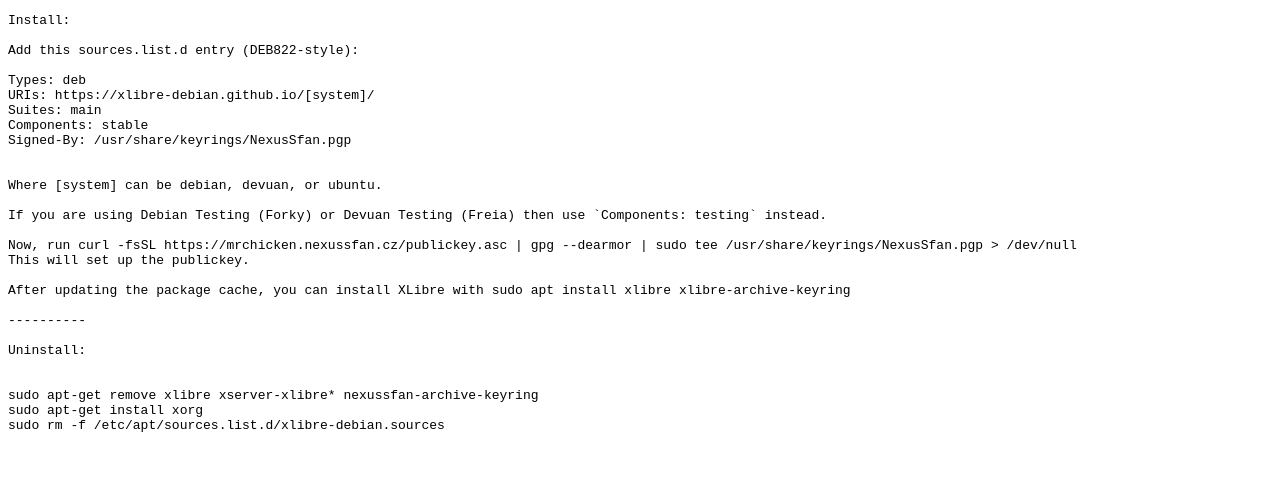
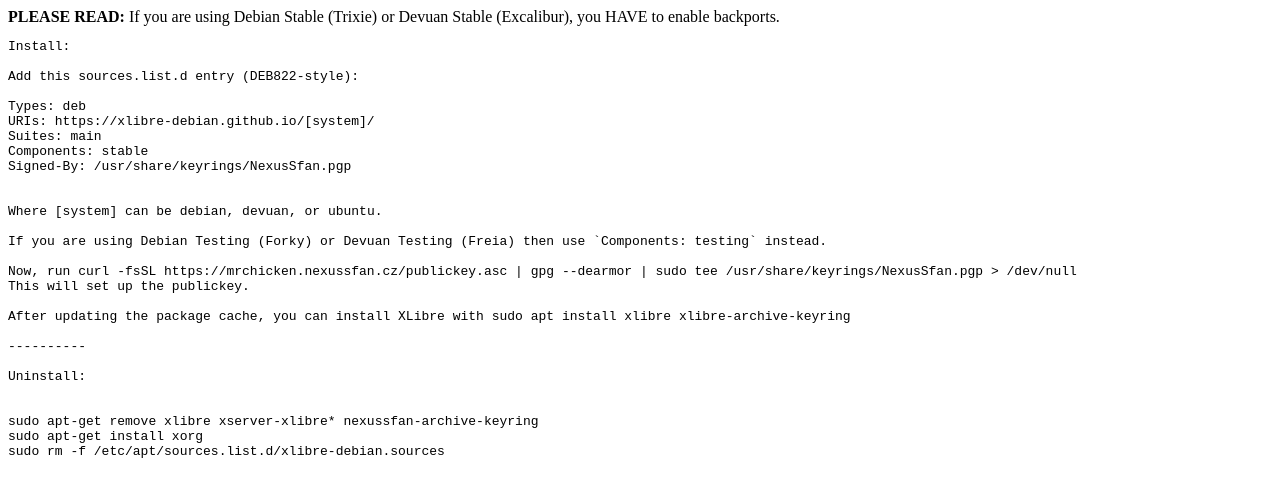
Before and after one commit to xlibre-debian/xlibre-debian.github.io, a plain HTML site: page index.html in a window 1280 px wide. Drawn offline with Linux system fonts and the light colour scheme.

Commit message:
Add notice for the github.io page

```diff
--- a/index.html
+++ b/index.html
@@ -4,6 +4,7 @@
 <title>README</title>
 </head>
 <body>
+<b>PLEASE READ:</b> If you are using Debian Stable (Trixie) or Devuan Stable (Excalibur), you HAVE to enable backports.
 <pre>
 Install:
 
```
